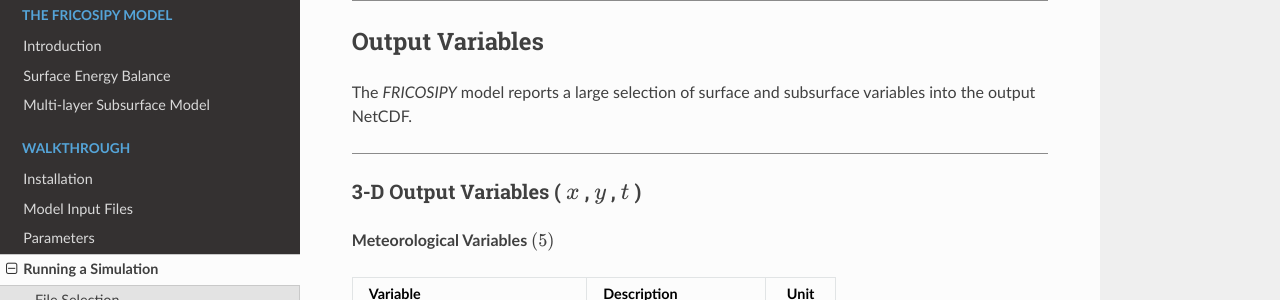
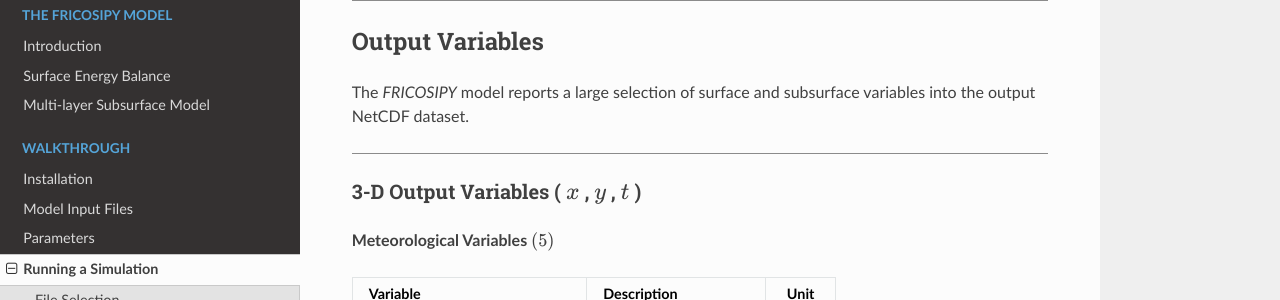
Before and after one commit to MarcusGastaldello/FRICOSIPY, an MkDocs documentation site: the page built from docs/running_a_simulation.md, in a window 1280 px wide and 900 px high. Shown: the part 299-599 px from the top of the window. Built offline with MkDocs 1.6.1, drawn with Linux system fonts in a browser that asks for light colours; nearby versions of some CDN libraries; some of the changed text lies outside the part shown.

Commit message:
Update output variables section in documentation
Clarify output dataset description and improve formatting.

```diff
--- a/docs/running_a_simulation.md
+++ b/docs/running_a_simulation.md
@@ -24,7 +24,7 @@
 
 ## Output Variables
 
-The *FRICOSIPY* model reports a large selection of surface and subsurface variables into the output NetCDF.
+The *FRICOSIPY* model reports a large selection of surface and subsurface variables into the output NetCDF dataset.
 
 
 
@@ -103,9 +103,7 @@
 
 ### 4-D Output Variables ( $x$ , $𝑦$ , $z$ , $t$  )
 
-
-
-If `full_field = True`{style="color: #333333"} then
+If the user sets `full_field = True`{style="color: #333333"}, then the *FRICOSIPY* model will also report the following variables for every subsurface layer.
 
 **Subsurface Variables $(12)$**
 
```
